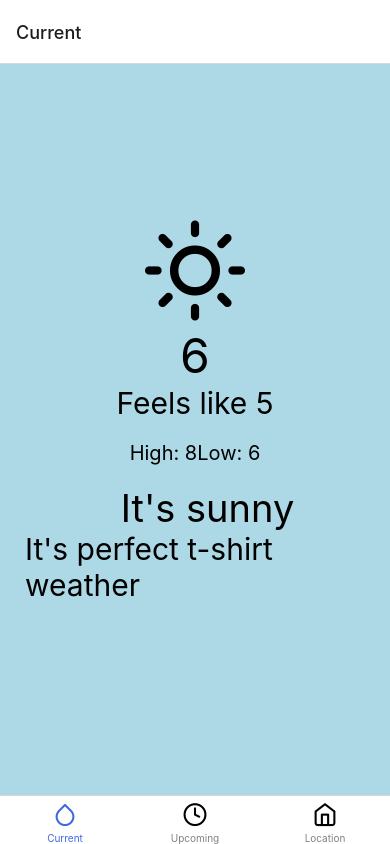
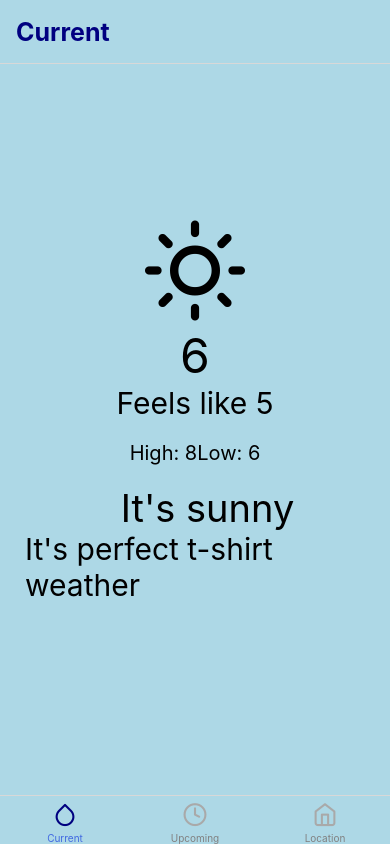
Before and after one commit to mitschlagel/WeatherApp, a React Native app: screen / in a window 390 px wide. Built offline with nearby package versions, Linux system fonts and the light colour scheme.

Commit message:
Style navigation

```diff
--- a/src/components/Tabs.tsx
+++ b/src/components/Tabs.tsx
@@ -1,6 +1,5 @@
 import React from "react";
 
-import { NavigationContainer } from "@react-navigation/native"
 import { createBottomTabNavigator } from "@react-navigation/bottom-tabs"
 
 import { Feather as Icon } from "@expo/vector-icons"
@@ -13,7 +12,23 @@ const Tab = createBottomTabNavigator()
 
 const Tabs = () => {
     return(
-        <Tab.Navigator screenOptions={{tabBarActiveTintColor: 'royalblue', tabBarInactiveTintColor: 'grey'}}>
+        <Tab.Navigator
+            screenOptions={{
+                tabBarActiveTintColor: 'royalblue',
+                tabBarInactiveTintColor: 'grey',
+                tabBarStyle: {
+                    backgroundColor: 'lightblue'
+                },
+                headerStyle: {
+                    backgroundColor: 'lightblue'
+                },
+                headerTitleStyle: {
+                    fontWeight: 'bold',
+                    fontSize: 25,
+                    color: 'navy'
+                }
+            }}
+        >
         <Tab.Screen
           name={'Current'}
           component={CurrentWeather}
@@ -21,7 +36,7 @@ const Tabs = () => {
             <Icon
               name={'droplet'}
               size={25}
-              color={focused ? 'royalblue' : 'black'}
+              color={focused ? 'navy' : 'darkgrey'}
             />
           )}}
         />
@@ -32,7 +47,7 @@ const Tabs = () => {
             <Icon
               name={'clock'}
               size={25}
-              color={focused ? 'royalblue' : 'black'}
+              color={focused ? 'navy' : 'darkgrey'}
             />
           )}}
         />
@@ -43,7 +58,7 @@ const Tabs = () => {
             <Icon
               name={'home'}
               size={25}
-              color={focused ? 'royalblue' : 'black'}
+              color={focused ? 'navy' : 'darkgrey'}
             />
           )}}
         />
```
